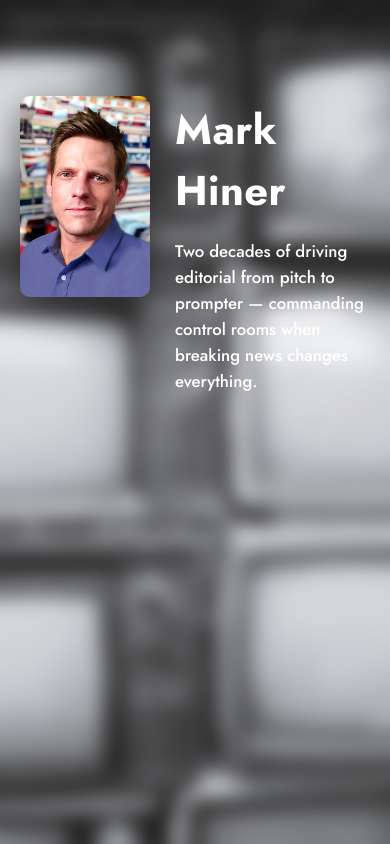
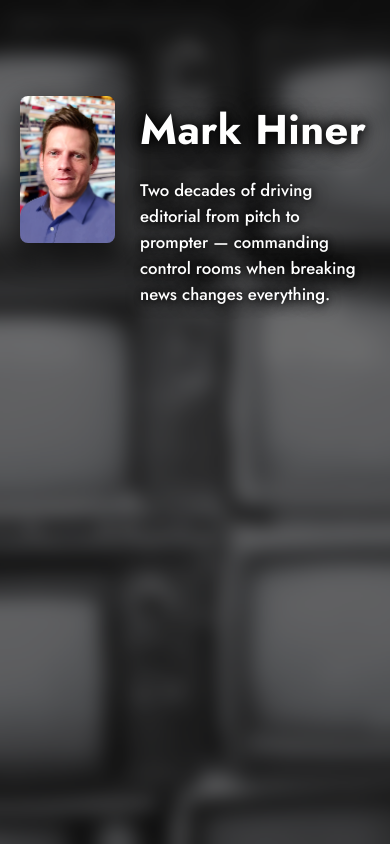
Before and after one commit to markhiner/hiner-resume, a plain HTML site: page index.html in a window 390 px wide. Shown: the top 844 px of the page. Drawn offline with Linux system fonts and the light colour scheme; a web font is replaced by a local one.

Commit message:
add news-deckm pic

```diff
--- a/index.html
+++ b/index.html
@@ -3,7 +3,7 @@
 <head>
 <meta charset="UTF-8" />
 <meta name="viewport" content="width=device-width,initial-scale=1" />
-<title>Mark Hiner Résumé</title>
+<title>Mark Hiner | Executive Producer</title>
 
 <!-- Google Fonts -->
 <link rel="preconnect" href="https://fonts.googleapis.com">
@@ -11,7 +11,6 @@
 <link href="https://fonts.googleapis.com/css2?family=Cal+Sans:wght@700&family=Jost:wght@400;500;600;700&display=swap" rel="stylesheet">
 
 <style>
-  /* -------- Global / Typography hardening -------- */
   html,body{margin:0;padding:0}
   html{
     -webkit-text-size-adjust:100%;
@@ -21,104 +20,118 @@
     color-scheme:dark;
     background:#000;
   }
-
-  /* Body font stack: Jost → SF → Helvetica */
   body{
     font-family:"Jost",-apple-system,BlinkMacSystemFont,"Helvetica Neue",Arial,sans-serif;
     color:#fff;
     overflow-x:hidden;
   }
-
-  /* Headline font stack: Cal Sans → Jost → SF */
-  h1,h2,h3,.hero-text h1,.text-box h2,.text-box h3{
-    font-family:"Cal Sans","Jost",-apple-system,BlinkMacSystemFont,"Helvetica Neue",Arial,sans-serif !important;
-    font-weight:700;
-    letter-spacing:0.01em;
+  h1,h2,h3{
+    font-family:"Cal Sans","Jost",-apple-system,BlinkMacSystemFont,"Helvetica Neue",Arial,sans-serif!important;
+    font-weight:700;letter-spacing:.01em;
   }
-
   a{color:#FFD500;text-decoration:none}
   a:hover{text-decoration:underline}
 
-  /* -------- HERO -------- */
+  /* ---------- HERO ---------- */
   .hero{
-    display:flex; justify-content:center; align-items:flex-start;
+    display:flex;justify-content:center;align-items:flex-start;
     height:100vh;
     background:url("images/tvs.png") center/cover fixed no-repeat;
     padding:8rem 2rem 4rem;
+    position:relative;
+  }
+  .hero::after{
+    content:"";position:absolute;inset:0;background:rgba(0,0,0,0.55);
   }
   .hero-content{
-    display:flex; align-items:flex-start; gap:25px;
-    width:100%; max-width:1000px;
+    display:flex;align-items:flex-start;gap:25px;
+    width:100%;max-width:1000px;position:relative;z-index:2;
   }
   .hero img{
-    width:160px; border-radius:10px; flex:0 0 auto;
-    box-shadow:0 12px 40px rgba(0,0,0,.6);
+    width:120px;border-radius:8px;
+    box-shadow:0 10px 30px rgba(0,0,0,0.7);
+    flex:0 0 auto;
   }
-  .hero-text h1{font-size:3.5rem; margin:.2rem 0 .6rem}
-  .hero-text p{font-weight:500; font-size:1.2rem; line-height:1.55; max-width:600px}
-
-  /* -------- Contact strip -------- */
-  .profile{
-    background:#000; color:#ccc; text-align:center;
-    padding:.75rem 1rem; border-top:3px solid #000; /* visual separator to the fixed bg */
+  .hero-text h1{
+    font-size:3.5rem;font-weight:700;margin:.2rem 0 .6rem;
+    text-shadow:0 0 8px rgba(0,0,0,0.9),
+                 0 4px 20px rgba(0,0,0,0.85),
+                 0 0 25px rgba(0,0,0,0.8);
+  }
+  .hero-text p{
+    font-weight:500;font-size:1.2rem;line-height:1.55;
+    max-width:600px;
+    text-shadow:0 0 6px rgba(0,0,0,0.9),
+                 0 3px 15px rgba(0,0,0,0.8);
   }
 
-  /* -------- Sections / Background -------- */
+  /* ---------- CONTACT ---------- */
+  .profile{
+    background:#000;color:#ccc;text-align:center;
+    padding:.75rem 1rem;border-top:3px solid #000;
+  }
+
+  /* ---------- SECTIONS ---------- */
   .section{
-    display:flex; justify-content:center; gap:2.5rem;
-    padding:5rem 2rem; background:url("images/retro-ctrl-rm.png") center/contain fixed no-repeat;
+    display:flex;justify-content:center;gap:2.5rem;
+    padding:5rem 2rem;
+    background:url("images/news-deck.png") center/contain fixed no-repeat;
   }
   .section + .section{margin-top:4rem}
-
-  /* Logo columns – grouped per section, not evenly stacked */
   .logo-col{
-    display:flex; flex-direction:column; gap:2rem;
-    align-items:center; margin-top:1rem;
+    display:flex;flex-direction:column;gap:2rem;
+    align-items:center;margin-top:1rem;
   }
   .logo-col img{
-    width:110px; border-radius:6px;
+    width:110px;border-radius:6px;
     box-shadow:0 8px 28px rgba(0,0,0,.85);
   }
-  /* FNC logo a bit smaller per your note */
   .logo-col img[alt*="Fox News"]{width:85px}
-
-  /* Text column & cards */
-  .text-col{max-width:740px; display:flex; flex-direction:column; gap:2rem}
+  .text-col{max-width:740px;display:flex;flex-direction:column;gap:2rem}
   .text-box{
     background:rgba(0,0,0,.6);
     border-left:4px solid #FFD500;
     border-radius:12px;
     padding:2rem;
   }
-  .text-box h2{font-size:1.15rem; color:#FFD500; margin:0 0 .35rem; letter-spacing:.08em}
-  .text-box h3{font-size:1.6rem; margin:.2rem 0 1rem}
-  .text-box ul{list-style:none; margin:0; padding:0; line-height:1.65}
+  .text-box h2{font-size:1.15rem;color:#FFD500;margin:0 0 .35rem;letter-spacing:.08em}
+  .text-box h3{font-size:1.6rem;margin:.2rem 0 1rem}
+  .text-box ul{list-style:none;margin:0;padding:0;line-height:1.65}
   .text-box li{margin:.35rem 0}
-  .text-box li::before{content:"• "; color:#FFD500}
-
-  /* Thumbs rows */
+  .text-box li::before{content:"• ";color:#FFD500}
   .thumb-row{
-    display:flex; gap:1.5rem; justify-content:center;
+    display:flex;gap:1.5rem;justify-content:center;
   }
   .thumb-row img{
-    width:45%; border-radius:10px;
+    width:45%;border-radius:10px;
     box-shadow:0 18px 50px rgba(0,0,0,.85);
   }
 
-  /* Footer */
+  /* ---------- PREVIOUSLY SECTION ---------- */
+  .previously{
+    position:relative;
+    background:url("images/retro-today-ctrl.png") center/cover fixed no-repeat;
+  }
+  .previously::after{
+    content:"";position:absolute;inset:0;
+    background:rgba(0,0,0,0.45);z-index:0;
+  }
+  .previously>*{position:relative;z-index:2;}
+
+  /* ---------- FOOTER ---------- */
   .footer{
-    background:#000; color:#ccc; text-align:center; padding:1rem 0;
+    background:#000;color:#ccc;text-align:center;padding:1rem 0;
     border-top:3px solid #FFD500;
   }
 
-  /* -------- Responsive -------- */
-  @media (max-width:900px){
+  /* ---------- RESPONSIVE ---------- */
+  @media(max-width:900px){
     .hero{padding:6rem 1.25rem 3rem}
-    .hero img{width:130px}
+    .hero img{width:95px}
     .hero-text h1{font-size:2.6rem}
     .hero-text p{font-size:1.05rem}
-    .section{flex-direction:column; align-items:center; padding:3.5rem 1.25rem}
-    .logo-col{flex-direction:row; justify-content:center}
+    .section{flex-direction:column;align-items:center;padding:3.5rem 1.25rem}
+    .logo-col{flex-direction:row;justify-content:center}
     .logo-col img{width:95px}
     .thumb-row img{width:48%}
   }
@@ -142,17 +155,15 @@
   New&nbsp;York&nbsp;City&nbsp;|&nbsp;<a href="mailto:mark@hiner.nyc">mark@hiner.nyc</a>&nbsp;|&nbsp;804-248-6735
 </div>
 
-<!-- FOX / EXECUTIVE PRODUCER -->
+<!-- FOX EXECUTIVE PRODUCER -->
 <section class="section">
-  <!-- logo group for this section only -->
   <div class="logo-col">
     <img src="images/fnc-logo.png" alt="Fox News logo">
     <img src="images/ar-logo.png" alt="America Reports logo">
   </div>
-
   <div class="text-col">
     <div class="text-box">
-      <h2>FOX NEWS CHANNEL | NEW YORK CITY</h2>
+      <h2>FOX NEWS CHANNEL | New York City</h2>
       <h3>Executive Producer, Breaking News &amp; Network Events</h3>
       <ul>
         <li>Led control rooms during extended breaking news coverage, guiding talent and crew through last-second changes cleanly without a planned rundown</li>
@@ -161,8 +172,6 @@
         <li>Managed and mentored show team of producers, bookers, writers, and production assistants</li>
       </ul>
     </div>
-
-    <!-- thumbs immediately beneath EXEC section -->
     <div class="thumb-row">
       <img src="images/shep-breaking.png" alt="Breaking News set">
       <img src="images/elex2016.png" alt="Election 2016 studio">
@@ -170,32 +179,25 @@
   </div>
 </section>
 
-<!-- PREVIOUSLY AT FOX -->
-<section class="section">
-  <!-- logo group for PREVIOUSLY -->
+<!-- PREVIOUSLY -->
+<section class="section previously">
   <div class="logo-col">
     <img src="images/ss-reporting-logo.png" alt="Shepard Smith Reporting logo">
     <img src="images/fox-report.png" alt="FOX Report logo">
   </div>
-
   <div class="text-col">
     <div class="text-box">
       <h2>PREVIOUSLY AT FOX</h2>
-
       <h3>Senior Producer, <em>Shepard Smith Reporting</em></h3>
       <ul>
         <li>Developed daily editorial and crafted rundown, then oversaw show team throughout daily production to ensure meeting editorial vision and journalistic standards</li>
         <li>Lead producer of 2016 election night coverage on FOX Broadcast Network</li>
       </ul>
-
       <h3>Line Producer, <em>Shepard Smith Reporting</em></h3>
       <ul><li>Built rundown, timed show, and trafficked changes to talent and tech crew</li></ul>
-
       <h3>Writer, <em>FOX Report with Shepard Smith</em></h3>
       <ul><li>Wrote scripts to exacting grammar, style, and journalistic standards of the network’s lead news anchor</li></ul>
     </div>
-
-    <!-- thumbs grouped below this section -->
     <div class="thumb-row">
       <img src="images/nightteam.png" alt="WSVN Nightteam">
       <img src="images/team-cvg-boxes.png" alt="Coverage boxes">
@@ -205,12 +207,10 @@
 
 <!-- EARLY CAREER -->
 <section class="section">
-  <!-- logo group for EARLY CAREER -->
   <div class="logo-col">
     <img src="images/wsvn-logo.png" alt="WSVN logo">
     <img src="images/wcsc-logo.png" alt="WCSC logo">
   </div>
-
   <div class="text-col">
     <div class="text-box">
       <h2>EARLY CAREER</h2>
```
Also changed, not shown: 1 other file.
